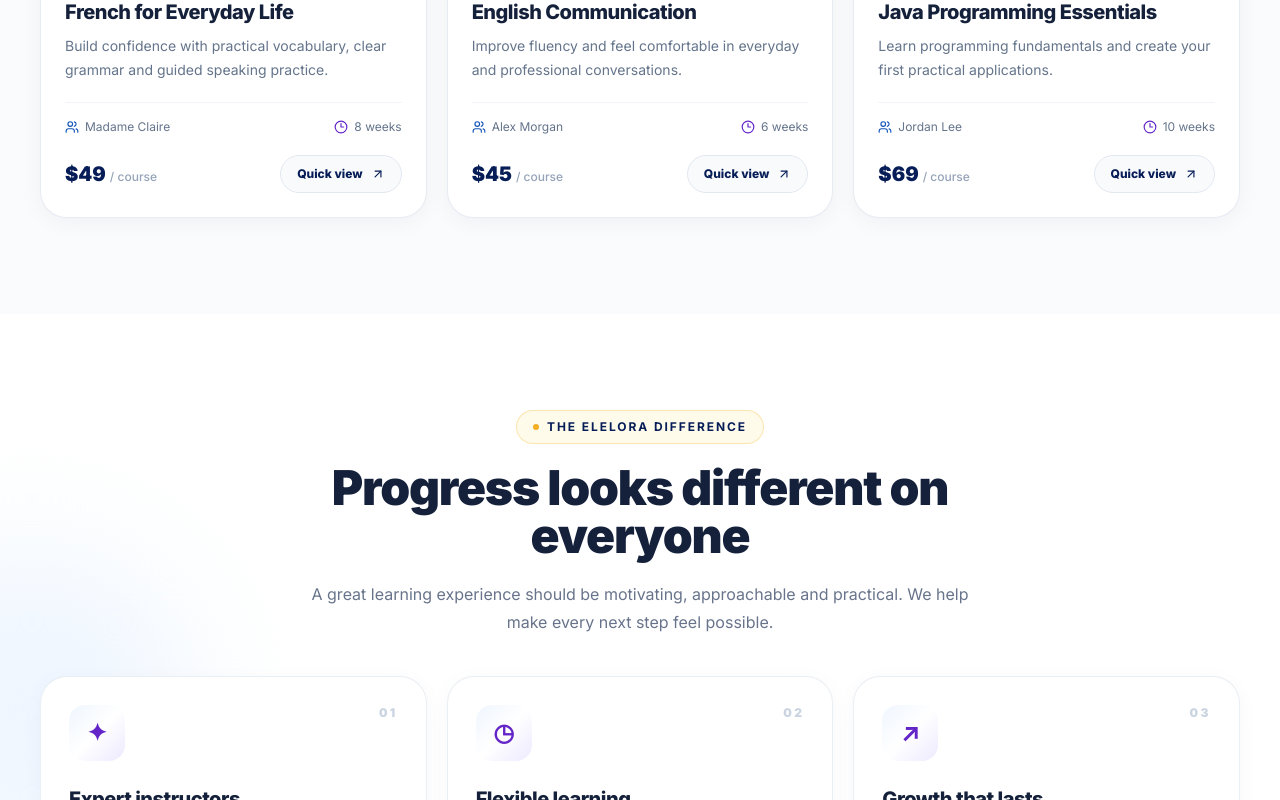
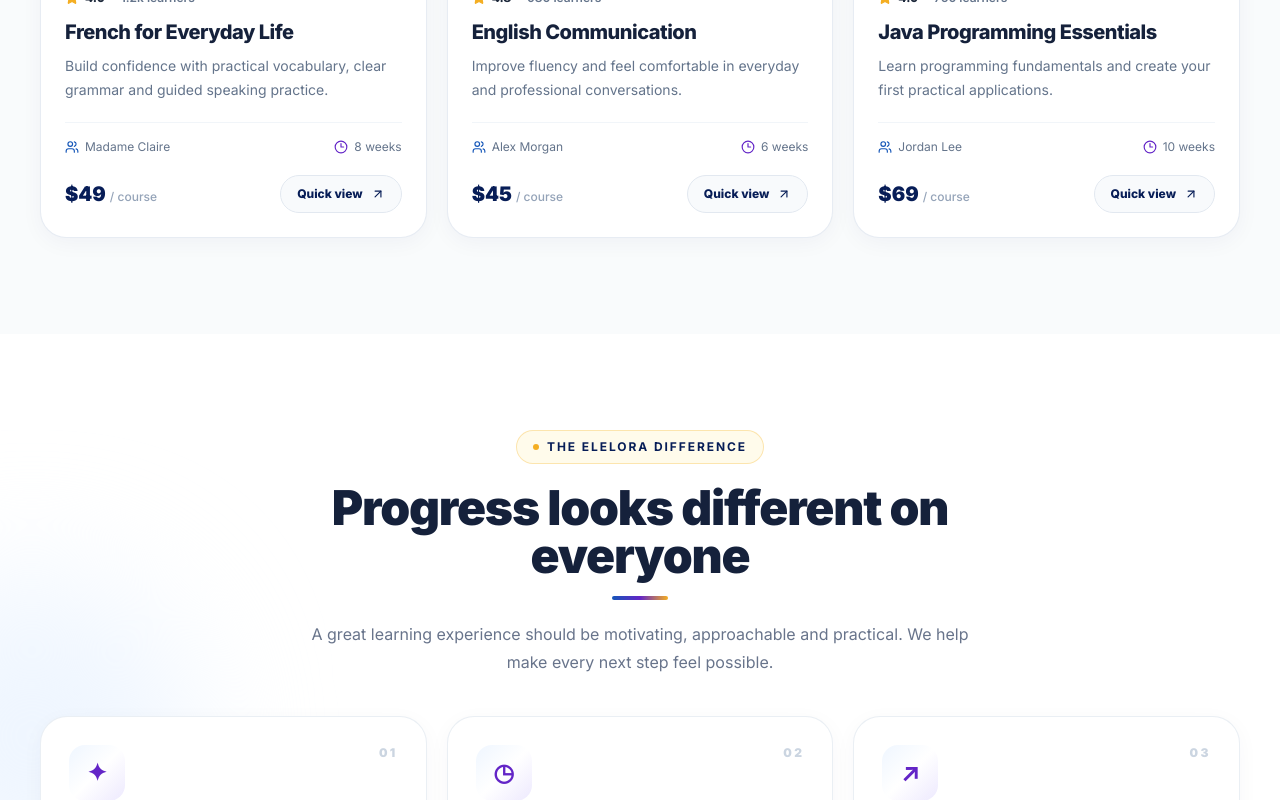
Before and after one commit to chamod-lakshitha/elevora-academy, a Next.js app: page / in a window 1280 px wide. Shown: the part 1501-2301 px from the top of the page. Built offline with nearby package versions, Linux system fonts and the light colour scheme; no server answers.

Commit message:
Add consistent animated visual accents to section headings

```diff
--- a/components/SectionHeading.tsx
+++ b/components/SectionHeading.tsx
@@ -1,4 +1,22 @@
 import { Reveal } from './Reveal';
-export default function SectionHeading({ eyebrow, title, description, centered = false }: { eyebrow: string; title: string; description?: string; centered?: boolean }) {
- return <Reveal className={centered ? 'mx-auto max-w-3xl text-center' : 'max-w-2xl'}><span className="eyebrow"> <span className="h-1.5 w-1.5 rounded-full bg-brand-gold"/>{eyebrow}</span><h2 className="section-title mt-5">{title}</h2>{description && <p className={`muted-copy mt-5 max-w-2xl ${centered ? 'mx-auto' : ''}`}>{description}</p>}</Reveal>
+
+export default function SectionHeading({
+  eyebrow,
+  title,
+  description,
+  centered = false,
+}: {
+  eyebrow: string;
+  title: string;
+  description?: string;
+  centered?: boolean;
+}) {
+  return (
+    <Reveal className={centered ? 'mx-auto max-w-3xl text-center' : 'max-w-2xl'}>
+      <span className="eyebrow"><span className="h-1.5 w-1.5 rounded-full bg-brand-gold" />{eyebrow}</span>
+      <h2 className="section-title mt-5">{title}</h2>
+      <div className={'mt-4 h-1 w-14 rounded-full bg-gradient-to-r from-brand-blue via-brand-violet to-brand-gold transition-all duration-500 hover:w-24 ' + (centered ? 'mx-auto' : '')} />
+      {description && <p className={'muted-copy mt-5 max-w-2xl ' + (centered ? 'mx-auto' : '')}>{description}</p>}
+    </Reveal>
+  );
 }
```
